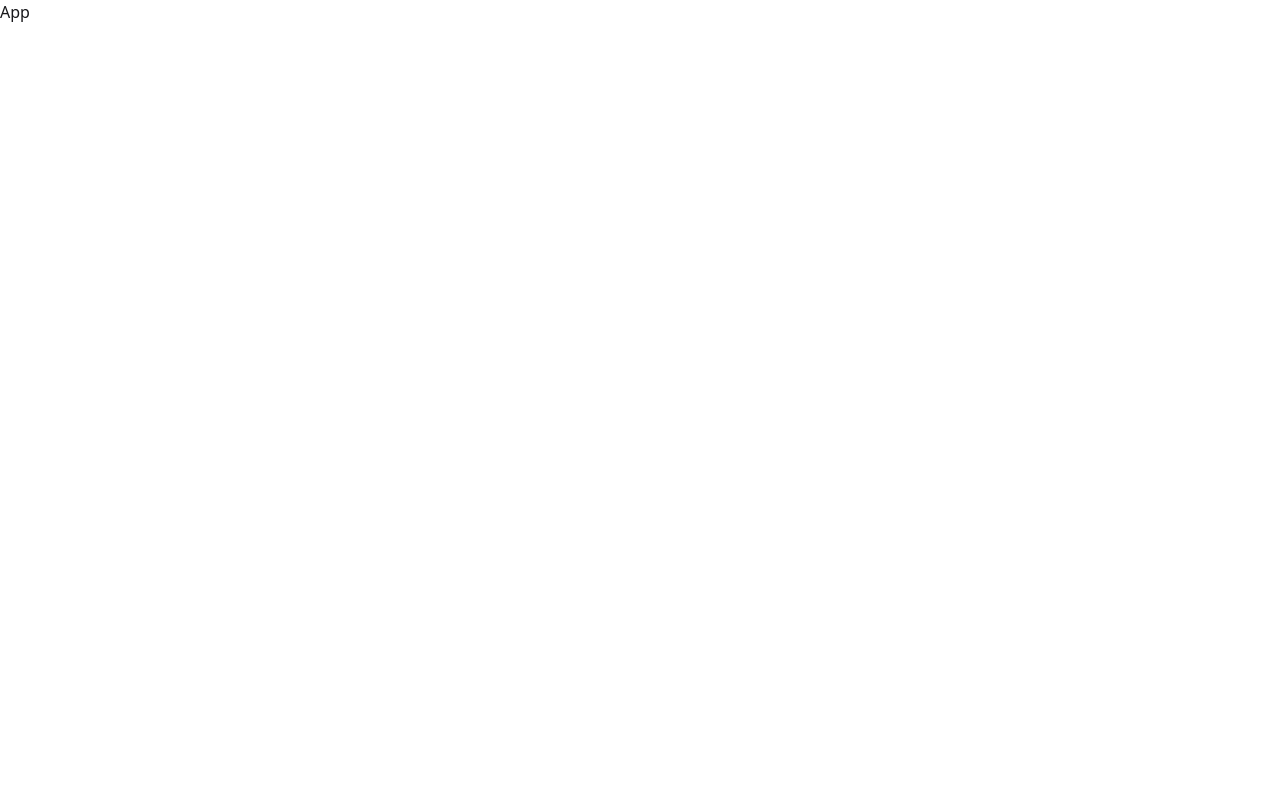
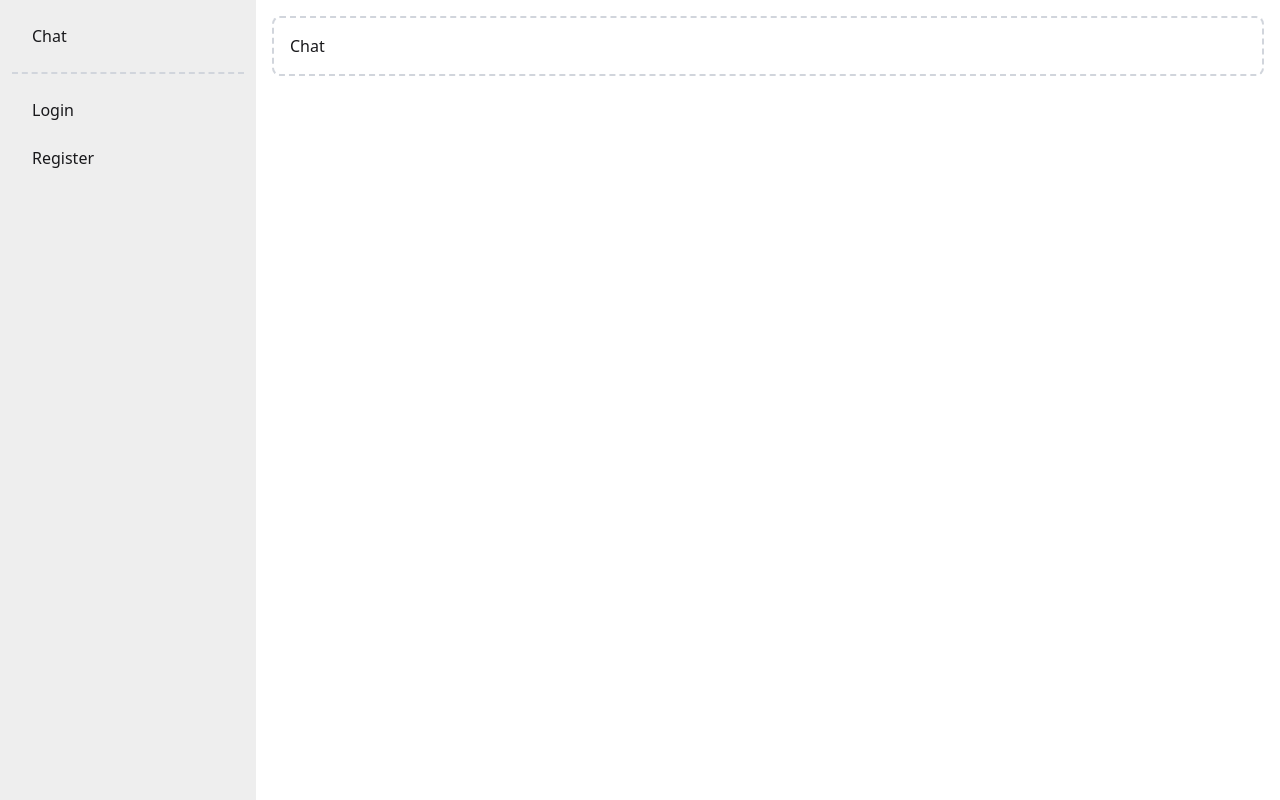
Before and after one commit to TheNileshNishad/dailytalk, a React (Vite) app in the folder frontend/: page / in a window 1280 px wide. Built offline with nearby package versions, Linux system fonts and the light colour scheme.

Commit message:
Set up app layout and basic routing
Used Flowbite Sidebar component for the base layout

```diff
--- a/frontend/src/App.jsx
+++ b/frontend/src/App.jsx
@@ -1,6 +1,22 @@
 import "./App.css"
+import { BrowserRouter, Route, Routes } from "react-router-dom"
+
+import Layout from "./components/Layout"
+import Chat from "./pages/Chat"
+import Login from "./pages/Login"
+import Register from "./pages/Register"
 
 const App = () => {
-  return <div>App</div>
+  return (
+    <BrowserRouter>
+      <Routes>
+        <Route path="/" element={<Layout />}>
+          <Route index element={<Chat />} />
+          <Route path="login" element={<Login />} />
+          <Route path="register" element={<Register />} />
+        </Route>
+      </Routes>
+    </BrowserRouter>
+  )
 }
 export default App
--- /dev/null
+++ b/frontend/src/components/Layout.jsx
@@ -0,0 +1,16 @@
+import { Outlet } from "react-router-dom"
+import Sidebar from "./Sidebar"
+
+const Layout = () => {
+  return (
+    <>
+      <Sidebar />
+      <div className="p-4 sm:ml-64 h-[100dvh]">
+        <div className="p-4 border-2 border-gray-300 border-dashed rounded-lg dark:border-gray-500">
+          <Outlet />
+        </div>
+      </div>
+    </>
+  )
+}
+export default Layout
--- /dev/null
+++ b/frontend/src/components/Sidebar.jsx
@@ -0,0 +1,40 @@
+import { Link } from "react-router-dom"
+
+const Sidebar = () => {
+  return (
+    <aside className="fixed w-64 h-screen transition-transform -translate-x-full sm:translate-x-0">
+      <div className="h-full px-3 py-4 overflow-y-auto bg-base-300">
+        <ul className="space-y-2 font-medium">
+          <li>
+            <Link
+              to="/"
+              className="flex items-center p-2 rounded-lg hover:bg-base-100 dark:hover:bg-gray-700"
+            >
+              <span className="flex-1 ms-3 whitespace-nowrap">Chat</span>
+            </Link>
+          </li>
+        </ul>
+
+        <ul className="pt-4 mt-4 space-y-2 font-medium border-t-2 border-dashed border-gray-300 dark:border-gray-500">
+          <li>
+            <Link
+              to="/login"
+              className="flex items-center p-2 rounded-lg hover:bg-base-100 dark:hover:bg-gray-700 "
+            >
+              <span className="flex-1 ms-3 whitespace-nowrap">Login</span>
+            </Link>
+          </li>
+          <li>
+            <Link
+              to="/register"
+              className="flex items-center p-2 rounded-lg hover:bg-base-100 dark:hover:bg-gray-700 "
+            >
+              <span className="flex-1 ms-3 whitespace-nowrap">Register</span>
+            </Link>
+          </li>
+        </ul>
+      </div>
+    </aside>
+  )
+}
+export default Sidebar
--- /dev/null
+++ b/frontend/src/pages/Chat.jsx
@@ -0,0 +1,4 @@
+const Chat = () => {
+  return <div>Chat</div>
+}
+export default Chat
--- /dev/null
+++ b/frontend/src/pages/Login.jsx
@@ -0,0 +1,4 @@
+const Login = () => {
+  return <div>Login</div>
+}
+export default Login
--- /dev/null
+++ b/frontend/src/pages/Register.jsx
@@ -0,0 +1,4 @@
+const Register = () => {
+  return <div>Register</div>
+}
+export default Register
```
